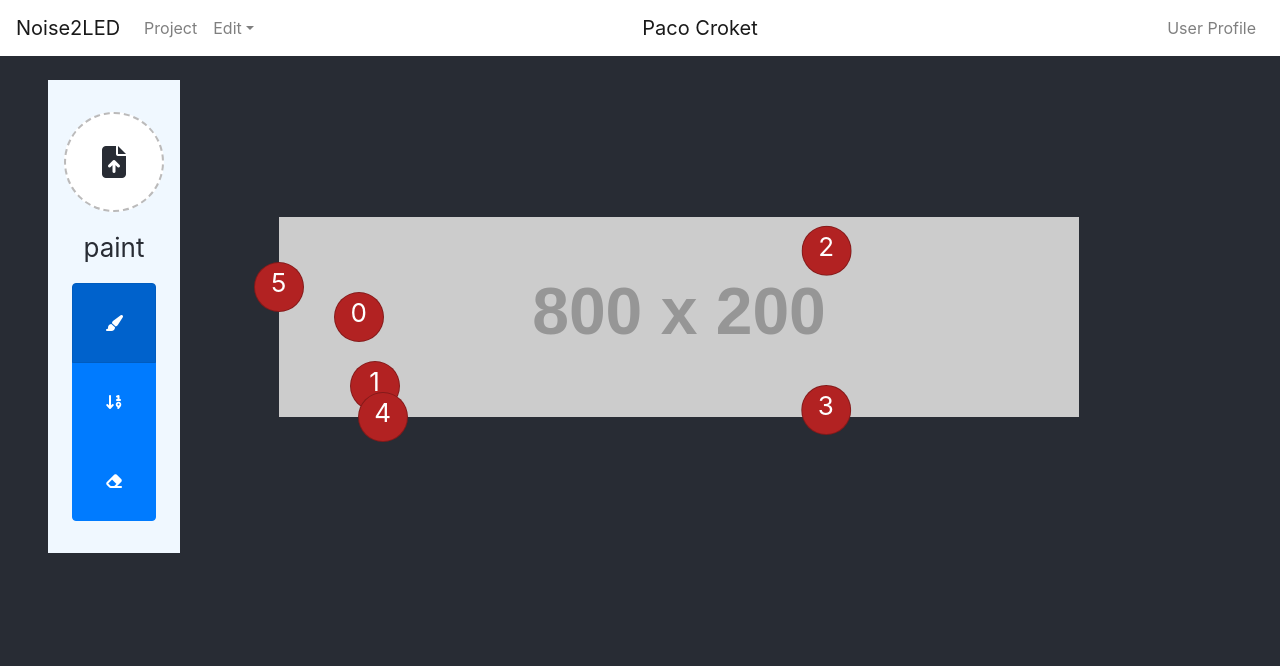
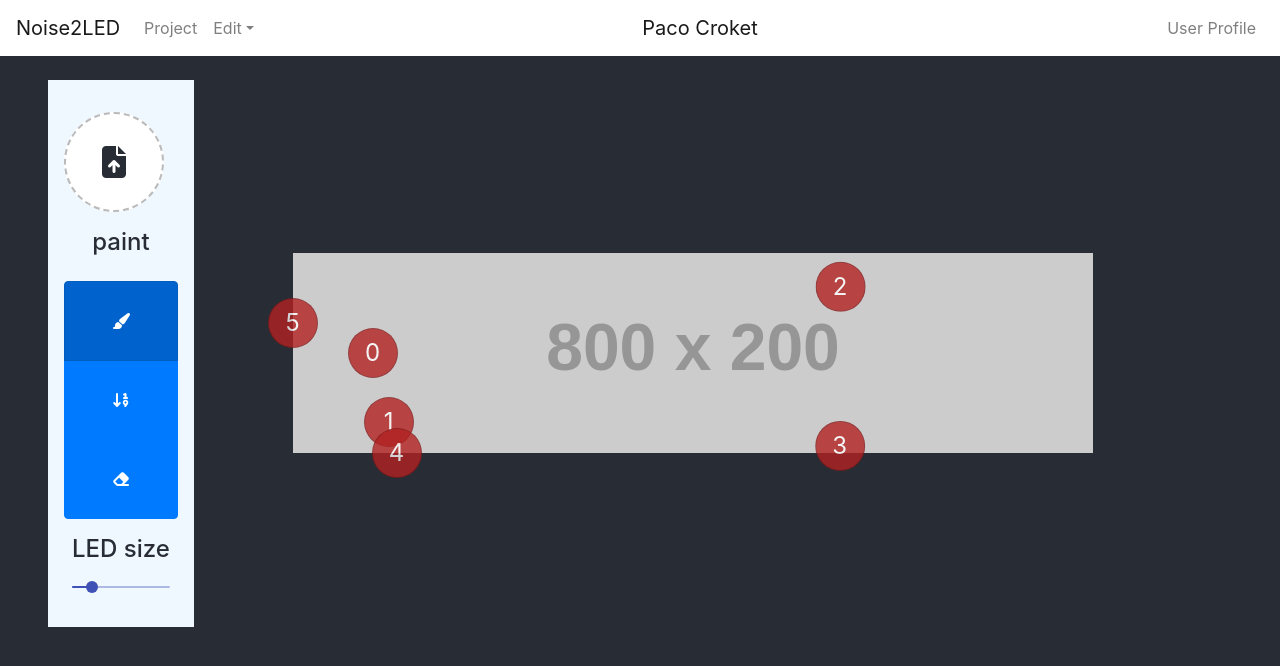
Before and after one commit to pacoCroket/coord-noise-simulation, a React (Create React App) app: page / in a window 1280 px wide. Shown: the top 666 px of the page. Built offline with nearby package versions, Linux system fonts and the light colour scheme.

Commit message:
ledSize slider works

```diff
--- a/package.json
+++ b/package.json
@@ -3,6 +3,7 @@
   "version": "0.1.0",
   "private": true,
   "dependencies": {
+    "@material-ui/core": "^4.9.5",
     "@testing-library/jest-dom": "^4.2.4",
     "@testing-library/react": "^9.4.1",
     "@testing-library/user-event": "^7.2.1",
--- a/src/App.css
+++ b/src/App.css
@@ -113,12 +113,16 @@ body {
   position: absolute;
   z-index: 999 !important;
   margin: 0;
+  display: flex;
+  align-items: center;
+  justify-content: center;
   -webkit-border-radius: 50%;
   -moz-border-radius: 50%;
   border-radius: 50%;
   border: 1px solid rgba(0, 0, 0, 0.253);
   background: firebrick;
   text-align: center;
+  font-size: 1.5rem;
 }
 
 /* End canvas */
--- a/src/App.js
+++ b/src/App.js
@@ -48,6 +48,10 @@ class App extends Component {
 
   paintModeChanged = paintMode => {
     this.setState({ tooling: { paintMode } });
+  };
+
+  ledSizeChanged = ledSize => {
+    this.setState({ displayProps: {ledSize} });
   };
 
   addLed = ({ x, y }) => {
@@ -108,6 +112,7 @@ class App extends Component {
                   tooling={this.state.tooling}
                   onImgAdded={this.onImgAdded}
                   paintModeChanged={this.paintModeChanged}
+                  ledSizeChanged={this.ledSizeChanged}
                 ></EditTools>
               </div>
               {/* TODO vertical divider */}
--- a/src/components/Draggable.js
+++ b/src/components/Draggable.js
@@ -98,7 +98,7 @@ export default class Draggable extends Component {
     return {
       transform: `translate(${x * width - ledSize / 2}px, ${y * height - ledSize / 2}px)`,
       cursor: `${this.state.isDragging ? "grabbing" : "grab"}`,
-      opacity: `${this.state.isDragging ? "0.8" : "1"}`,
+      opacity: `${this.state.isDragging ? "0.5" : "0.8"}`,
       width: ledSize,
       height: ledSize
     };
--- a/src/components/EditTools.js
+++ b/src/components/EditTools.js
@@ -2,15 +2,21 @@ import React, { Component } from "react";
 import Dropzone from "./Dropzone";
 import { ToggleButtonGroup, Button, ButtonToolbar } from "react-bootstrap";
 import App from "../App";
+import Slider from "@material-ui/core/Slider";
+import Tooltip from "@material-ui/core/Tooltip";
 import PropTypes from "prop-types";
 
 export default class EditTools extends Component {
   getActive = btnName => btnName === this.props.tooling.paintMode;
 
-  handleChange = event => {
+  handlePaintChange = event => {
     const { value } = event.target;
     if (value === undefined) return;
     this.props.paintModeChanged(value);
+  };
+
+  handleSliderChange = (event, value) => {
+    this.props.ledSizeChanged(value);
   };
 
   render() {
@@ -20,15 +26,15 @@ export default class EditTools extends Component {
         <div className="Card">
           <Dropzone onImgAdded={this.props.onImgAdded} />
         </div>
-        <div className="mx-auto">{this.props.tooling.paintMode}</div>
 
-        <ButtonToolbar className="btn-toolbar mx-auto">
-          <ToggleButtonGroup className="mx-auto px-2 w-100" vertical type="radio" name="toolbar">
+        <h4 className="mx-auto">{this.props.tooling.paintMode}</h4>
+        <ButtonToolbar className="btn-toolbar mx-auto px-3">
+          <ToggleButtonGroup className="mx-auto w-100" vertical type="radio" name="toolbar">
             <Button
               className="btn btn-primary toolbox-btn"
               value={App.paintModes.paint}
               id="paintBtn"
-              onClick={this.handleChange}
+              onClick={this.handlePaintChange}
               active={this.getActive(App.paintModes.paint)}
             >
               <i className="fas fa-paint-brush"></i>
@@ -37,7 +43,7 @@ export default class EditTools extends Component {
               className="btn btn-primary toolbox-btn"
               value={App.paintModes.line}
               id="lineBtn"
-              onClick={this.handleChange}
+              onClick={this.handlePaintChange}
               active={this.getActive(App.paintModes.line)}
             >
               <i className="fas fa-sort-numeric-down"></i>
@@ -46,13 +52,25 @@ export default class EditTools extends Component {
               className="btn btn-primary toolbox-btn"
               value={App.paintModes.erase}
               id="eraseBtn"
-              onClick={this.handleChange}
+              onClick={this.handlePaintChange}
               active={this.getActive(App.paintModes.erase)}
             >
               <i className="fas fa-eraser"></i>
             </Button>
           </ToggleButtonGroup>
         </ButtonToolbar>
+
+        <div className="mx-4">
+          <h4 className="mx-auto">LED size</h4>
+          <Slider
+            onChange={this.handleSliderChange}
+            ValueLabelComponent={ValueLabelComponent}
+            aria-label="custom thumb label"
+            defaultValue={20}
+            min={0}
+            max={100}
+          />
+        </div>
       </div>
     );
   }
@@ -63,3 +81,19 @@ EditTools.propTypes = {
   onImgAdded: PropTypes.func.isRequired,
   paintModeChanged: PropTypes.func.isRequired
 };
+
+function ValueLabelComponent(props) {
+  const { children, open, value } = props;
+
+  return (
+    <Tooltip open={open} enterTouchDelay={0} placement="top" title={value}>
+      {children}
+    </Tooltip>
+  );
+}
+
+ValueLabelComponent.propTypes = {
+  children: PropTypes.element.isRequired,
+  open: PropTypes.bool.isRequired,
+  value: PropTypes.number.isRequired
+};
```
Also changed, not shown: 1 other file (tests, documents, lock files or other folders).
